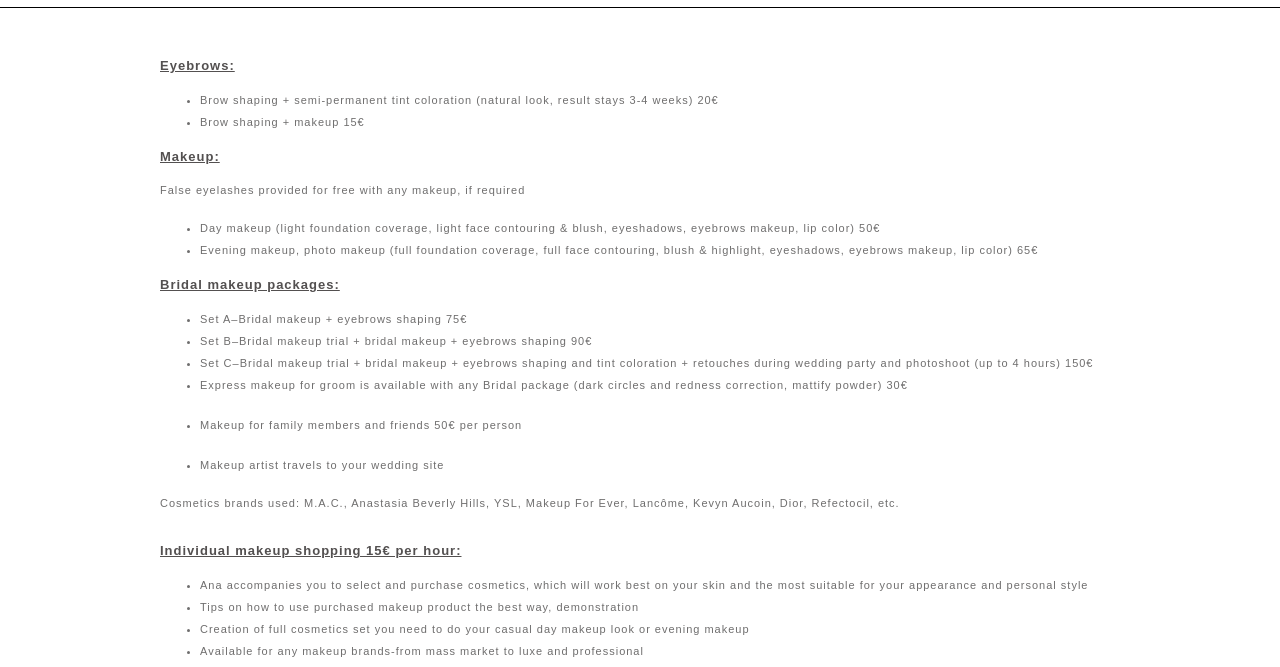
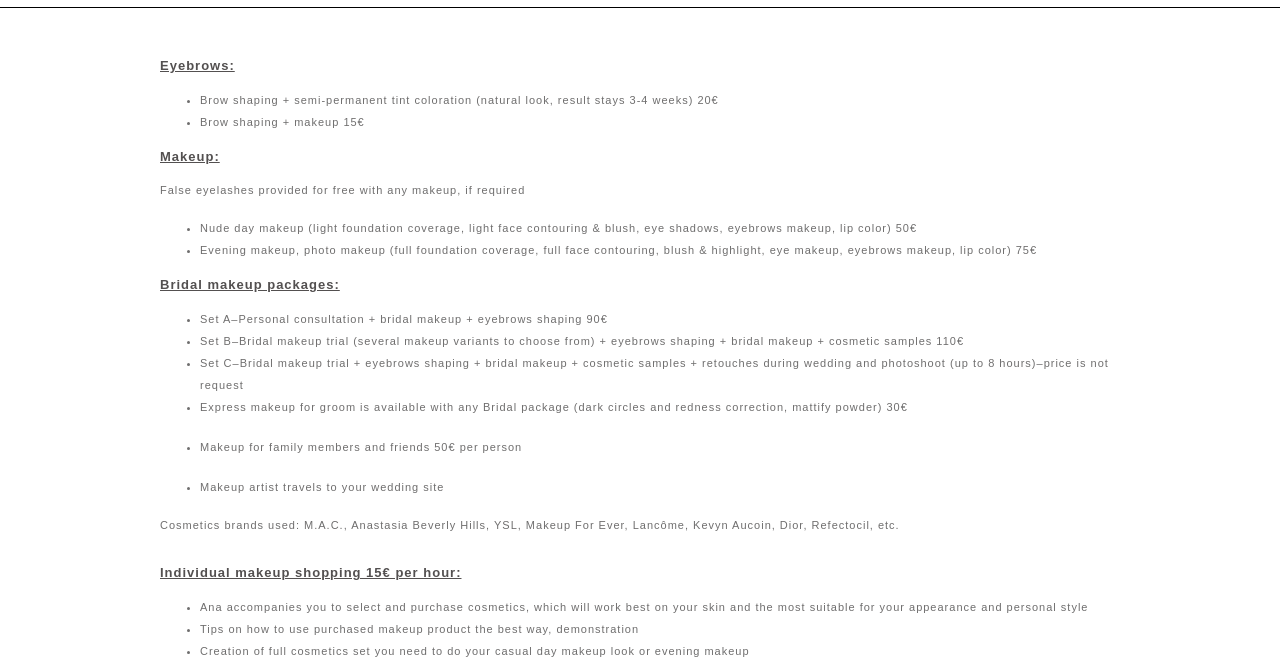
Before and after one commit to youngxfox/Ana-Japson, a plain HTML site: page services.html in a window 1280 px wide. Shown: the part 123-790 px from the top of the page. Drawn offline with Linux system fonts and the light colour scheme; a web font is replaced by a local one.

Commit message:
Change prices and text in services

```diff
--- a/services.html
+++ b/services.html
@@ -38,14 +38,14 @@
 					<h2>Makeup:</h2>
 					<p>False eyelashes provided for free with any makeup, if required</p>
 					<ul>
-						<li>Day makeup (light foundation coverage, light face contouring & blush, eyeshadows, eyebrows makeup, lip color) 50&#8364;</li>
-						<li>Evening makeup, photo makeup (full foundation coverage, full face contouring, blush & highlight, eyeshadows, eyebrows makeup, lip color) 65&#8364;</li>
+						<li>Nude day makeup (light foundation coverage, light face contouring & blush, eye shadows, eyebrows makeup, lip color) 50&#8364;</li>
+						<li>Evening makeup, photo makeup (full foundation coverage, full face contouring, blush & highlight, eye makeup, eyebrows makeup, lip color) 75&#8364;</li>
 					</ul>
 					<h2>Bridal makeup packages:</h2>
 					<ul>
-						<li>Set A&#8211;Bridal makeup + eyebrows shaping 75&#8364;</li>
-						<li>Set B&#8211;Bridal makeup trial + bridal makeup + eyebrows shaping 90&#8364;</li>
-						<li>Set C&#8211;Bridal makeup trial + bridal makeup + eyebrows shaping and tint coloration + retouches during wedding party and photoshoot (up to 4 hours) 150&#8364;</li>
+						<li>Set A&#8211;Personal consultation + bridal makeup + eyebrows shaping 90&#8364;</li>
+						<li>Set B&#8211;Bridal makeup trial (several makeup variants to choose from) + eyebrows shaping + bridal makeup + cosmetic samples 110&#8364;</li>
+						<li>Set C&#8211;Bridal makeup trial + eyebrows shaping + bridal makeup + cosmetic samples + retouches during wedding and photoshoot (up to 8 hours)&#8211;price is not request</li>
 						<li>Express makeup for groom is available with any Bridal package (dark circles and redness correction, mattify powder) 30&#8364;</li><br>
 						<li>Makeup for family members and friends 50&#8364; per person</li><br>
 						<li>Makeup artist travels to your wedding site</li>
```
